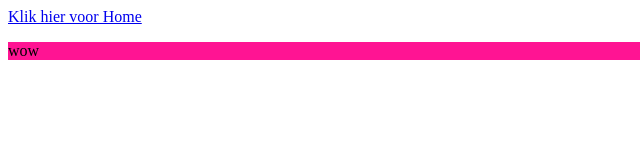
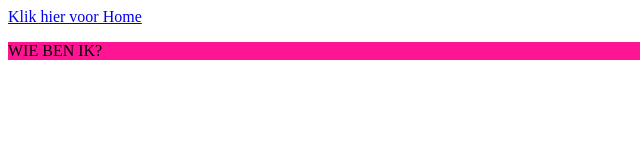
Before and after one commit to Shelaiga/shelaiga.github.io, a plain HTML site: page pagina2.html in a window 1280 px wide. Shown: the full height of the page, 0-640 px from the left. Drawn offline with Linux system fonts and the light colour scheme.

Commit message:
Update pagina2.html

```diff
--- a/pagina2.html
+++ b/pagina2.html
@@ -3,7 +3,7 @@
    <head>
     <body>
         <a href="index.html">Klik hier voor Home</a>
-        <p style="background-color: deeppink;">wow</p>
+        <p style="background-color: deeppink;">WIE BEN IK?</p>
     </body>
    </head>
 </html>
```
